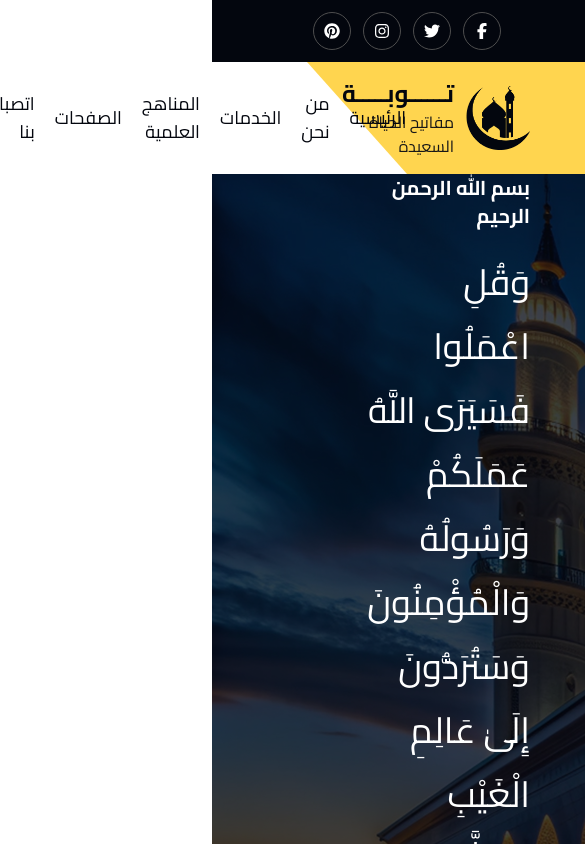
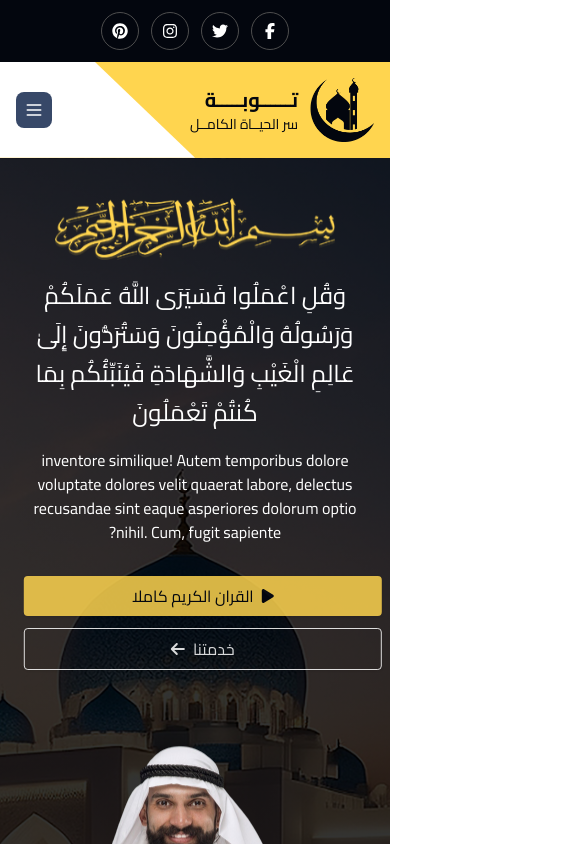
Before and after one commit to roone858/Tawba, a Next.js app: page / in a window 390 px wide. Shown: the top 844 px of the page, 585 px wide, since content can reach past the window. Built offline with nearby package versions, Linux system fonts and the light colour scheme.

Commit message:
handle responsive and mobile menu

```diff
--- a/package.json
+++ b/package.json
@@ -13,6 +13,7 @@
     "@fortawesome/free-brands-svg-icons": "^6.7.2",
     "@fortawesome/free-solid-svg-icons": "^6.7.2",
     "@fortawesome/react-fontawesome": "^0.2.2",
+    "framer-motion": "^12.23.6",
     "next": "15.4.2",
     "react": "19.1.0",
     "react-dom": "19.1.0",
--- a/src/app/components/Navbar/index.tsx
+++ b/src/app/components/Navbar/index.tsx
@@ -1,79 +1,155 @@
-import React from "react";
+"use client";
+import React, { useState } from "react";
 import Image from "next/image";
+const links = [
+  {
+    text: "الرئيسية",
+    url: "http://",
+  },
+  {
+    text: "من نحن",
+    url: "http://",
+  },
+  {
+    text: "الخدمات",
+    url: "http://",
+  },
+  {
+    text: "المناهج العلمية",
+    url: "http://",
+  },
+  {
+    text: "الصفحات",
+    url: "http://",
+  },
+  {
+    text: "اتصبا بنا",
+    url: "http://",
+  },
+];
 const Navbar = () => {
+  const [isMenuOpen, setIsMenuOpen] = useState(false);
 
+  const toggleMenu = () => {
+    setIsMenuOpen(!isMenuOpen);
+  };
   return (
     <nav className="bg-asfar z-10 sticky top-0">
-      <div className=" flex justify-between items-center py-4 mx-18  ">
-        <div className="logo flex justify-between items-center">
+      <div className="container mx-auto px-4 sm:px-6 lg:px-8">
+        <div className=" flex justify-between items-center py-4 ">
+          <div className="logo flex  items-center">
             <Image src="/logo 11.png" alt="Logo" width={64} height={64} />
-          <div className="flex flex-col pr-3">
-            <span className="text-2xl font-bold text-title">
+            <div className="flex flex-col pr-3  text-title">
+              <span className="text-xl sm:text-2xl font-bold">
                 تــــــوبـــــة
               </span>
-            <span>مفاتيح الحياة السعيدة</span>
+              <span className="text-sm sm:text-base">سر الحيــاة الكامــل</span>
             </div>
           </div>
-        <div className="nav-links">
-          <ul className="flex items-center gap-5">
+          <div className="hidden md:block nav-links">
+            <ul className="flex items-center gap-3 lg:gap-5">
+              {links.map((link, index) => (
+                <li key={index}>
+                  <a
+                    href={link.url}
+                    className={
+                      "text-title font-medium text-base lg:text-lg hover:text-asfar transition"
+                    }
+                    target="_blank"
+                    rel="noopener noreferrer"
+                  >
+                    {link.text}
+                  </a>
+                </li>
+              ))}
+            </ul>
+          </div>
+          {/* Mobile menu button */}
+          <div className="md:hidden flex items-center  bg-fahmi p-2 rounded-lg">
+            <button
+              onClick={toggleMenu}
+              className="text-white focus:outline-none"
+              aria-label="Toggle menu"
+            >
+              <svg
+                className="w-5 h-5"
+                fill="none"
+                stroke="currentColor"
+                viewBox="0 0 24 24"
+                xmlns="http://www.w3.org/2000/svg"
+              >
+                {isMenuOpen ? (
+                  <path
+                    strokeLinecap="round"
+                    strokeLinejoin="round"
+                    strokeWidth={2}
+                    d="M6 18L18 6M6 6l12 12"
+                  />
+                ) : (
+                  <path
+                    strokeLinecap="round"
+                    strokeLinejoin="round"
+                    strokeWidth={2}
+                    d="M4 6h16M4 12h16M4 18h16"
+                  />
+                )}
+              </svg>
+            </button>
+          </div>
+
+          {/* Mobile Navigation */}
+          <div
+            className={`md:hidden ${
+              isMenuOpen ? "absolute" : "hidden"
+            } bg-asfar pb-4 h-screen z-20 top-0 right-0 w-2xs shadow`}
+          >
+            <ul className="flex flex-col  space-y-3">
               <li>
                 <a
-                href="http://"
-                className="text-title font-medium text-lg"
-                target="_blank"
-                rel="noopener noreferrer"
+                  href="#"
+                  className="block text-title font-medium text-lg py-2 hover:bg-gray-100 px-4 rounded transition"
                 >
                   الرئيسية
                 </a>
               </li>
               <li>
                 <a
-                href="http://"
-                className="text-title font-medium text-lg"
-                target="_blank"
-                rel="noopener noreferrer"
+                  href="#"
+                  className="block text-title font-medium text-lg py-2 hover:bg-gray-100 px-4 rounded transition"
                 >
                   من نحن
                 </a>
               </li>
               <li>
                 <a
-                href="http://"
-                className="text-title font-medium text-lg"
-                target="_blank"
-                rel="noopener noreferrer"
+                  href="#"
+                  className="block text-title font-medium text-lg py-2 hover:bg-gray-100 px-4 rounded transition"
                 >
                   الخدمات
                 </a>
               </li>
               <li>
                 <a
-                href="http://"
-                className="text-title font-medium text-lg"
-                target="_blank"
-                rel="noopener noreferrer"
+                  href="#"
+                  className="block text-title font-medium text-lg py-2 hover:bg-gray-100 px-4 rounded transition"
                 >
                   المناهج العلمية
                 </a>
               </li>
               <li>
                 <a
-                href="http://"
-                className="text-title font-medium text-lg"
-                target="_blank"
-                rel="noopener noreferrer"
+                  href="#"
+                  className="block text-title font-medium text-lg py-2 hover:bg-gray-100 px-4 rounded transition"
                 >
                   الصفحات
                 </a>
               </li>
               <li>
                 <a
-                href="http://"
-                className="text-title font-medium text-lg"
-                target="_blank"
-                rel="noopener noreferrer"
+                  href="#"
+                  className="block text-title font-medium text-lg py-2 hover:bg-gray-100 px-4 rounded transition"
                 >
-                اتصبا بنا
+                  اتصب بنا
                 </a>
               </li>
             </ul>
@@ -81,9 +157,11 @@ const Navbar = () => {
           <div
             className="absolute after: bg-white h-full w-[50%] left-0 -z-10"
             style={{
-            clipPath: "polygon(0 0, calc(100% - 100px) 0%, 100% 100%, 0% 100%)"
+              clipPath:
+                "polygon(0 0, calc(100% - 100px) 0%, 100% 100%, 0% 100%)",
             }}
           ></div>
+        </div>
       </div>
     </nav>
   );
--- a/src/app/components/Slider/index.tsx
+++ b/src/app/components/Slider/index.tsx
@@ -1,63 +1,157 @@
 "use client";
 import { Swiper, SwiperSlide } from "swiper/react";
+import { Autoplay, EffectFade } from "swiper/modules";
+import "swiper/css";
+import "swiper/css/effect-fade";
+import Image from "next/image";
+import { FontAwesomeIcon } from "@fortawesome/react-fontawesome";
+import { faArrowLeft, faPlay } from "@fortawesome/free-solid-svg-icons";
+import { motion } from "framer-motion";
+import { useState } from "react";
 
-// Import Swiper styles
-import "swiper/css";
-import Image from "next/image";
+const slides = [
+  {
+    bg: "/hero_bg_1_1.jpg",
+    image: "/hero-image-1.jpg",
+  },
+  {
+    bg: "/hero_bg_1_2.jpg",
+    image: "/hero-image-2.jpg",
+  },
+  {
+    bg: "/hero_bg_1_3.jpg",
+    image: "/hero-image-3.jpg",
+  },
+];
 
 const Slider = () => {
+  const [activeIndex, setActiveIndex] = useState(0);
+
+  // Animation variants
+  const slideFromRight = {
+    hidden: { opacity: 0, x: 50 },
+    visible: { opacity: 1, x: 0 },
+  };
+
+  const slideFromBottom = {
+    hidden: { opacity: 0, y: 50 },
+    visible: { opacity: 1, y: 0 },
+  };
+
   return (
     <Swiper
+      modules={[Autoplay, EffectFade]}
       spaceBetween={50}
       slidesPerView={1}
-      onSlideChange={() => console.log("slide change")}
-      onSwiper={(swiper) => console.log(swiper)}
+      effect="fade"
+      autoplay={{
+        delay: 5000,
+        disableOnInteraction: false,
+      }}
+      loop={true}
+      speed={1000}
+      onSlideChange={(swiper) => setActiveIndex(swiper.realIndex)}
     >
-      <SwiperSlide>
+      {slides.map((slide, index) => (
+        <SwiperSlide key={index}>
           <div
-          className=""
-          style={{ backgroundImage: 'url("/hero_bg_1_1.jpg")' }}
+            className="bg-cover bg-center"
+            style={{ backgroundImage: `url("${slide.bg}")` }}
           >
-          <div className="bg-title/75 ">
-            <div className="mx-18 flex justify-between min-h-screen text-white ">
-              <div className="flex flex-col justify-center gap-5 flex-8/12 ml-20 ">
-                <p className="font-bold text-xl ">بسم الله الرحمن الرحيم</p>
-                <h2 className=" text-4xl  leading-16">
+            <div className="bg-gradient-to-t from-black/80 to-black/80">
+              <div className="container mx-auto px-4 sm:px-6 lg:px-8 flex flex-col lg:flex-row justify-between min-h-screen text-white">
+                {/* Text Content - Slides from left */}
+                <div className="flex flex-col justify-center gap-4 md:gap-6 lg:gap-8 w-full lg:w-8/12 py-10 lg:py-20 lg:ml-10 xl:ml-20">
+                  <motion.div
+                    key={`title-${activeIndex}`}
+                    initial="hidden"
+                    animate="visible"
+                    variants={slideFromRight}
+                    transition={{ duration: 0.6, delay: 0.2 }}
+                    className="w-full max-w-[280px] mx-auto lg:mx-0"
+                  >
+                    <Image
+                      src={"/sub-title.svg"}
+                      width={280}
+                      height={280}
+                      layout="responsive"
+                      alt={`Hero subtitle ${index + 1}`}
+                    />
+                  </motion.div>
+
+                  <motion.h2
+                    key={`heading-${activeIndex}`}
+                    initial="hidden"
+                    animate="visible"
+                    variants={slideFromRight}
+                    transition={{ duration: 0.6, delay: 0.4 }}
+                    className="text-2xl sm:text-3xl md:text-4xl leading-relaxed text-center lg:text-right"
+                  >
                     وَقُلِ اعْمَلُوا فَسَيَرَى اللَّهُ عَمَلَكُمْ وَرَسُولُهُ
                     وَالْمُؤْمِنُونَ وَسَتُرَدُّونَ إِلَىٰ عَالِمِ الْغَيْبِ
                     وَالشَّهَادَةِ فَيُنَبِّئُكُم بِمَا كُنتُمْ تَعْمَلُونَ
-                </h2>
-                <p>
-                  inventore similique! Autem temporibus dolore voluptate dolores
-                  velit quaerat labore, delectus recusandae sint eaque
+                  </motion.h2>
+
+                  <motion.p
+                    key={`paragraph-${activeIndex}`}
+                    initial="hidden"
+                    animate="visible"
+                    variants={slideFromRight}
+                    transition={{ duration: 0.6, delay: 0.6 }}
+                    className="text-base md:text-lg text-center lg:text-right"
+                  >
+                    inventore similique! Autem temporibus dolore voluptate
+                    dolores velit quaerat labore, delectus recusandae sint eaque
                     asperiores dolorum optio nihil. Cum, fugit sapiente?
-                </p>
-                <div>
-                    <button>القران الكريم كاملا</button>
+                  </motion.p>
+
+                  <motion.div
+                    key={`buttons-${activeIndex}`}
+                    initial="hidden"
+                    animate="visible"
+                    variants={slideFromRight}
+                    transition={{ duration: 0.6, delay: 0.8 }}
+                    className="flex flex-col sm:flex-row gap-3 sm:gap-5 mt-4 justify-center lg:justify-start"
+                  >
+                    <button className="px-4 sm:px-6 py-2 sm:py-3 bg-asfar text-title rounded shadow flex items-center justify-center">
+                      <FontAwesomeIcon className="pl-2" icon={faPlay} />
+                      القران الكريم كاملا
+                    </button>
+                    <button className="px-4 sm:px-6 py-2 sm:py-3 border border-white text-white rounded shadow flex items-center justify-center">
+                      خدمتنا
+                      <FontAwesomeIcon
+                        className="pr-2 sm:pr-4"
+                        icon={faArrowLeft}
+                      />
+                    </button>
+                  </motion.div>
                 </div>
-              </div>
-              <div className=" flex-5/12 flex items-end">
+
+                {/* Image - Slides from bottom */}
+                <div className="w-full lg:w-4/12 flex items-end justify-center lg:justify-end mt-8 lg:mt-0">
+                  <motion.div
+                    key={`image-${activeIndex}`}
+                    initial="hidden"
+                    animate="visible"
+                    variants={slideFromBottom}
+                    transition={{ duration: 0.8, delay: 0.5 }}
+                    className="w-full max-w-[300px] md:max-w-[400px] lg:max-w-[500px]"
+                  >
                     <Image
-                  src={"/hero-image-1.jpg"}
+                      src={slide.image}
                       width={500}
                       height={500}
-                  className=" bottom-0 relative"
-                  alt="Hero image 1"
+                      layout="responsive"
+                      objectFit="contain"
+                      alt={`Hero image ${index + 1}`}
                     />
+                  </motion.div>
                 </div>
               </div>
             </div>
           </div>
         </SwiperSlide>
-      <SwiperSlide>
-        <div style={{ backgroundImage: 'url("/hero_bg_1_2")' }}></div>
-        slide tesyt
-      </SwiperSlide>
-      <SwiperSlide>
-        <div style={{ backgroundImage: 'url("/hero_bg_1_3")' }}></div>
-        slide tesyt
-      </SwiperSlide>
-      ...
+      ))}
     </Swiper>
   );
 };
--- a/src/app/globals.css
+++ b/src/app/globals.css
@@ -6,7 +6,7 @@
 }
 
 @theme inline {
-  --color-theme: #374868;
+  --color-fahmi: #374868;
   --color-asfar: #ffd54f;
   --color-title: #03060e;
   --body-color: #4e4e4e;
--- a/src/app/page.tsx
+++ b/src/app/page.tsx
@@ -7,7 +7,16 @@ export default function Home() {
     <div className="h-[4000px]">
       <TopBar />
       <Navbar />
-      <Slider />
+      <div className="flex">
+        <div
+          style={{
+            clipPath:
+              "polygon(100% 0, 100% calc(100% - 100px), calc(100% - 140px) 100%, 0 100%, 0 0)",
+          }}
+          className="hidden lg:block relative bg-asfar w-30 h-96  "
+        ></div>
+        <Slider />
+      </div>
     </div>
   );
 }
```
Also changed, not shown: public/sub-title.svg (added), 1 other file (tests, documents, lock files or other folders). Lines whose indentation alone changed are shown as unchanged.
